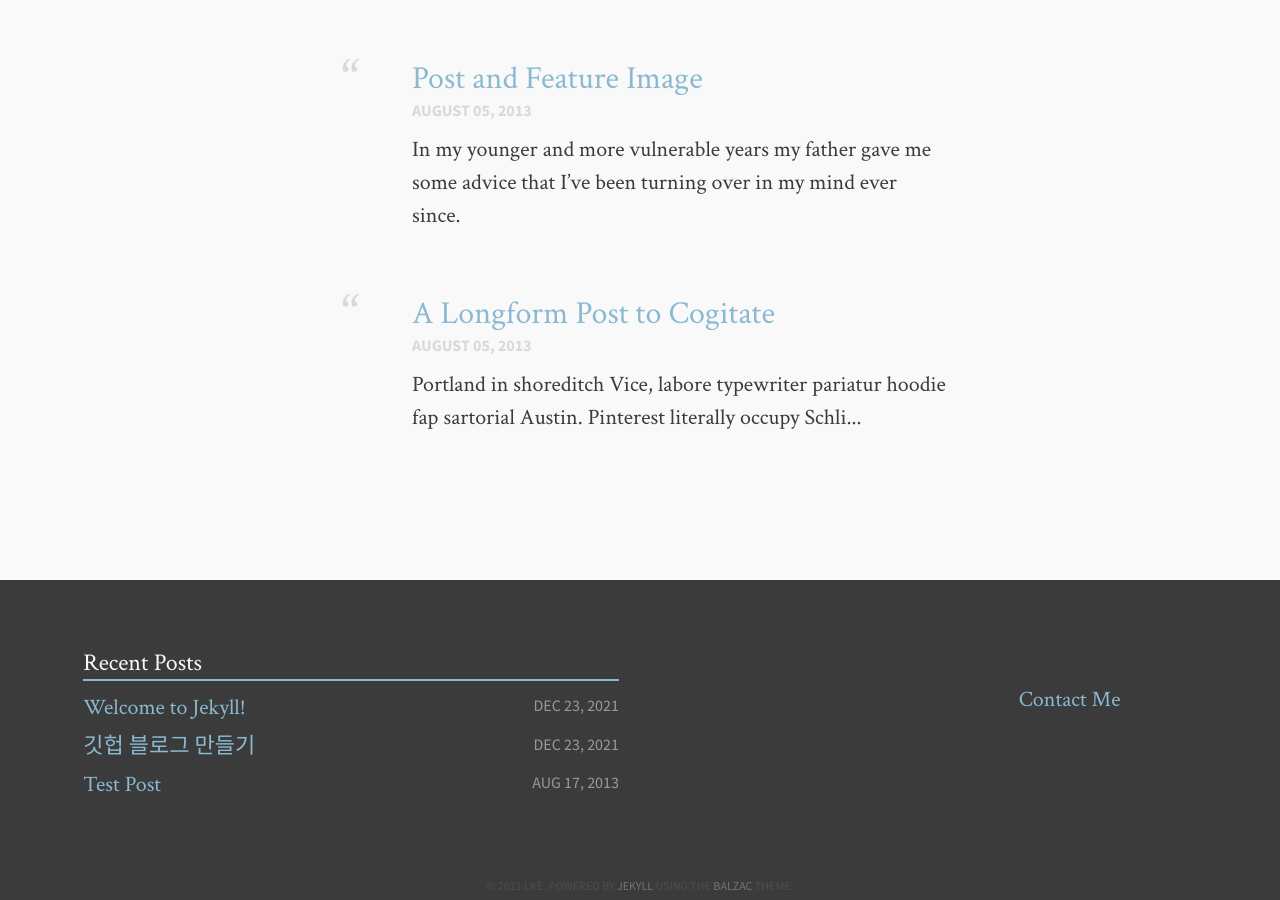
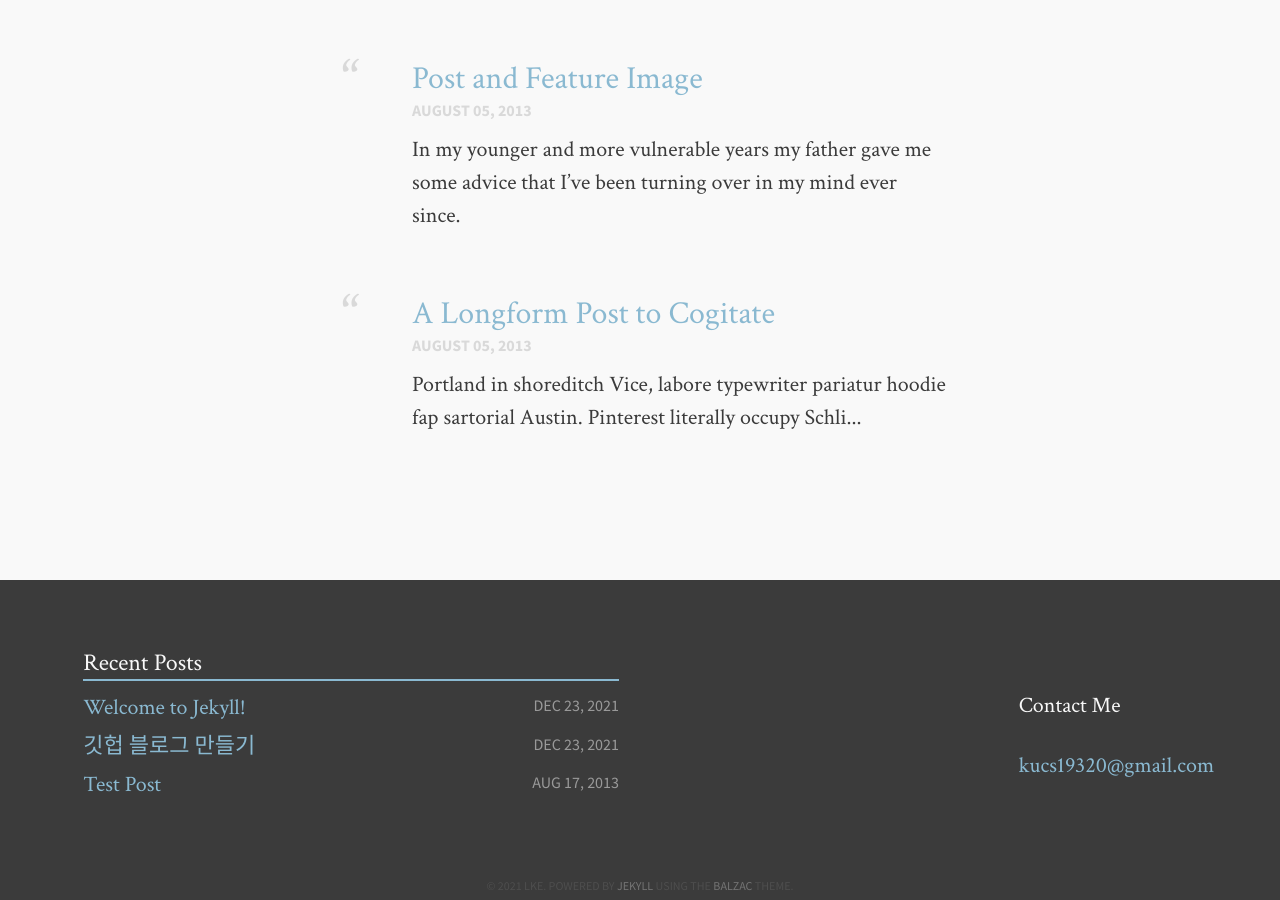
Before and after one commit to lke1221/lke1221.github.io, a Jekyll site: the page built from index.md, in a window 1280 px wide and 900 px high, scrolled down 1118 px. Built offline with Jekyll 4.4.1, drawn with Linux system fonts in a browser that asks for light colours.

```diff
--- a/_config.yml
+++ b/_config.yml
@@ -1,6 +1,10 @@
 title:            만들어지는 중
 tagline:          A beautiful theme.
-description:      Describe your website.
+description:      배운 내용 정리
+url:  https://lke1221.github.io
+baseurl: '/'
+google_analytics: 'G-CJ0QQ1R2ZP'
+disqus_shortname: 'github blog'
 canonical: http://jekyll.gtat.me
 
 # Owner/author information
@@ -8,9 +12,9 @@ owner:
   name:           lke
   avatar:         avatar.png
   bio:            "Aesthete & Athlete"
-  email:          lke001221@gmail.com
+  email:          kucs19320@gmail.com
   github:         lke1221
-  instagram:      kkwong1221
+  disqus:         'github blog'
   location:       "Seoul, KR"
   # Plug in your disqus shortname!
 
--- a/_includes/footer.html
+++ b/_includes/footer.html
@@ -12,11 +12,10 @@
       </ol>
 
       <div class="social">
+        <p>Contact Me</p>
         <ul>
-            <li><a id="mail" href="mailto:{{ site.owner.email }}"><span class="foot-link">Contact Me</span></a></li>
-
-            {% if site.owner.twitter %}
-            <li><a id="twit" href="http://twitter.com/{{ site.owner.twitter }}" target="_blank"><span class="foot-link">@{{ site.owner.twitter }}</span></a></li>
+            {% if site.owner.email %}
+            <li><a id="email" href="mailto:{{ site.owner.email }}"><span class="foot-link">{{ site.owner.email }}</span></a></li>
             {% endif %}
 
 
```
